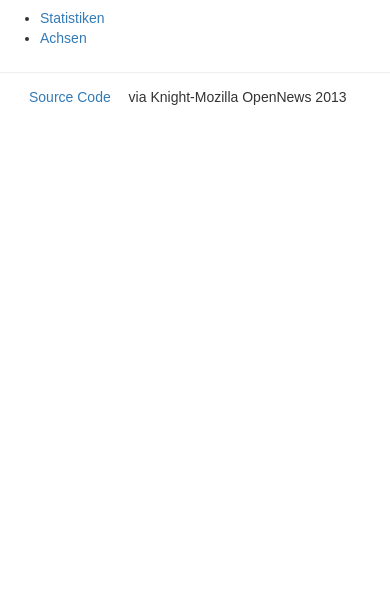
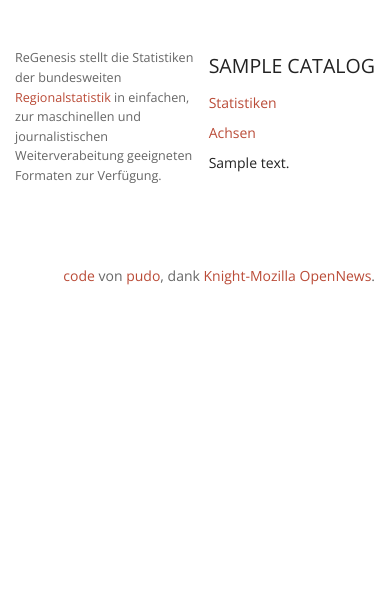
Before and after one commit to pudo/regenesis, a Flask app: template regenesis/templates/catalog/index.html in a window 390 px wide. Shown: the part 132-727 px from the top of the page. Run offline with Flask 2, Linux system fonts and the light colour scheme; the template is opened without the code that fills it: most values are stand-ins (such as "Sample title", 1, 10 or a date in 2020); some libraries are stand-ins or nearby versions.

Commit message:
switch to current blog layout.

```diff
--- /dev/null
+++ b/regenesis/static/css/style.css
@@ -0,0 +1,182 @@
+/*
+ * Palette:
+ *
+ * Purple: #46336B
+ * Red: #BA4B37
+ * Yellow: #F5DE14
+ * Green: #4C9923
+ * Blue: #265475 (Dark: #08c)
+ * #0F81FE
+ */
+
+html, body {
+  background-color: #fff;
+  color: #222;
+  line-height: 1.4em;
+}
+
+body, h1, h2, h3, h4, h5, h6 {
+  font-family: 'Open Sans', sans-serif;
+  font-weight: 400;
+}
+
+@media (min-width: 1200px) {
+  .container {
+    max-width: 940px;
+  }
+}
+
+
+/*
+a {
+  color: #08c;
+}
+
+a:hover, a:active {
+  color: #08c;
+}
+*/
+
+a {
+  color: #BA4B37;
+}
+
+a:hover {
+  text-decoration: none;
+}
+
+ul {
+  list-style-type: square;
+  padding: 0;
+}
+
+li {
+  margin: 0 0 10px;
+}
+
+h1, h2, h3, h4, h5, h6 {
+  font-weight: normal;
+  line-height: 1.8em;
+  margin-bottom: 0.6em;
+}
+
+
+/* Header Area */
+
+header {
+  margin: 2em 0 2em 0;
+}
+
+header h1 {
+  background-image: url(http://assets.pudo.org/img/logo_bigger.png);
+  background-repeat: no-repeat;
+  padding: 0.3em 0 0.2em 3em;
+}
+
+header h1.visible-sm {
+  margin: 0 0.3em 0 0.3em;
+  padding-left: 2.4em;
+}
+
+header h1 a {
+  color: #333;
+}
+
+/* Footer area */
+
+footer {
+  padding: 5em 0 5em 0;
+  color: #666;
+  text-align: right;
+}
+
+
+/* Sidebar */
+
+#sidebar {
+  font-size: 0.9em;
+  color: #666;
+}
+
+#sidebar h3 {
+  font-size: 1.2em;
+  margin: 0.5em 0 0.7em 0;
+  text-transform: lowercase;
+}
+
+#sidebar h3.first {
+  margin-top: 0em;
+}
+
+#sidebar ul {
+  list-style-type: none;
+  margin: 0;
+}
+
+#sidebar ul li {
+  margin: 0 0 0.5em 0;
+}
+
+/* Front page listings */
+
+#page .section {
+  margin: -0.4em 0 2em 0;
+}
+
+#page h2 {
+  margin: 0 0 0.5em 0;
+  text-transform: uppercase;
+  font-size: 1.4em;
+}
+
+#page h3 {
+  margin: 0 0 0.5em 0;
+  text-transform: uppercase;
+  font-size: 1.2em;
+}
+
+#page .entries {
+  list-style-type: none;
+  margin: 0;
+}
+
+#page .entries li {
+  text-indent: -3em;
+  padding-left: 3em;
+}
+
+#page .entries .date {
+  color: #666;
+}
+
+#page .entries .title {
+  font-weight: 600;
+}
+
+/* Post page */
+
+.post-date {
+  color: #666;
+}
+
+.related-posts {
+
+}
+
+#post ul {
+  padding: 0 0 0 2em;
+}
+
+.captioned {
+  margin: 1em 0 1em 0;
+}
+
+.captioned.pull-right {
+  margin: 0em 0em 1em 1em;
+}
+
+.captioned .caption {
+  font-size: 0.9em;
+  margin: 0.5em 0 0 0;
+  color: #666;
+}
--- a/regenesis/static/style/style.css
+++ /dev/null
@@ -1,21 +0,0 @@
-
-body {
-  font-family: OpenSans, sans-serif;
-}
-
-footer {
-  margin: 1em 0 0 0;
-  padding: 1em 0 0 0;
-  border-top: 1px solid #eee;
-}
-
-footer ul {
-  list-style: none;
-  padding: 0;
-  margin: 0;
-}
-
-footer ul li {
-  display: inline;
-  margin: 0 0 0 1em;
-}
--- a/regenesis/templates/catalog/index.html
+++ b/regenesis/templates/catalog/index.html
@@ -5,13 +5,24 @@
 {% endblock %}
 
 {% block content %}
-    <div class="row">
-        <div class="span12">
-          <h1>{{ catalog.title }}</h1>
-          <ul>
-            <li><a href="{{ url_for('statistic.index', catalog=catalog.name) }}">Statistiken</a></li>
-            <li><a href="{{ url_for('dimension.index', catalog=catalog.name) }}">Achsen</a></li>
-          </ul>
-        </div>
+  <div class="row">
+
+    <div class="span9 col-12 col-sm-12 col-lg-9 col-lg-offset-3 pull-right" id="page">
+        <h2>{{ catalog.title }}</h2>
+        <ul class="entries">
+          <li><a href="{{ url_for('statistic.index', catalog=catalog.name) }}">Statistiken</a></li>
+          <li><a href="{{ url_for('dimension.index', catalog=catalog.name) }}">Achsen</a></li>
+        </ul>
+
+        {{content}}
     </div>
+
+    <div class="span3 col-12 col-sm-12 col-lg-3 hidden-print" id="sidebar">
+        <p>
+          ReGenesis stellt die Statistiken der bundesweiten <a href="https://www.regionalstatistik.de/genesis/online/logon">Regionalstatistik</a> in einfachen,
+          zur maschinellen und journalistischen Weiterverabeitung geeigneten Formaten zur
+          Verfügung.
+        </p>
+    </div>
+  </div>
 {% endblock %}
--- a/regenesis/templates/layout.html
+++ b/regenesis/templates/layout.html
@@ -1,58 +1,45 @@
-<!doctype html>
-<!--[if lt IE 7]> <html class="no-js lt-ie9 lt-ie8 lt-ie7" lang="en"> <![endif]-->
-<!--[if IE 7]>    <html class="no-js lt-ie9 lt-ie8" lang="en"> <![endif]-->
-<!--[if IE 8]>    <html class="no-js lt-ie9" lang="en"> <![endif]-->
-<!--[if gt IE 8]><!--> <html class="no-js" lang="en"> <!--<![endif]-->
-<head>
-  <meta charset="utf-8">
-  <meta http-equiv="X-UA-Compatible" content="IE=edge,chrome=1">
+<!DOCTYPE html>
+<html>
+  <head>
+    <meta charset="utf-8">
+    <meta http-equiv="X-UA-Compatible" content="IE=edge,chrome=1">
+    <meta name="viewport" content="width=device-width, initial-scale=1.0">
 
-  <title>{% block title %}Statistik-Viewer{% endblock %} - ReGenesis</title>
-  <meta name="description" content="{% block description %}Maschinenlesbare Datensätze aus dem Fundus der deutschen Bundes- und Regionalstatistik{% endblock %}">
-  <meta name="viewport" content="width=device-width, initial-scale=1.0">
+    <title>{% block title %}Statistik-Viewer{% endblock %} - ReGENESIS</title>
+    <meta name="description" content="{% block description %}Maschinenlesbare Datensätze aus dem Fundus der deutschen Bundes- und Regionalstatistik{% endblock %}">
 
-  <link href="//netdna.bootstrapcdn.com/twitter-bootstrap/2.3.1/css/bootstrap-combined.min.css" rel="stylesheet">
-  <link rel='stylesheet' href='http://fonts.googleapis.com/css?family=Open+Sans:400,300,600,700' type='text/css'>
-  <link rel="stylesheet" href="/static/style/style.css">
-  <link rel="shortcut icon" href="/static/img/favicon.ico" type="image/x-icon" />
-  <script src="http://code.jquery.com/jquery-1.9.1.min.js"></script>
-  <script src="//netdna.bootstrapcdn.com/twitter-bootstrap/2.3.1/js/bootstrap.min.js"></script>
-</head>
-<body>
-  <!--[if lt IE 7]><p class=chromeframe>Your browser is <em>ancient!</em> <a href="http://browsehappy.com/">Upgrade to a different browser</a> or <a href="http://www.google.com/chromeframe/?redirect=true">install Google Chrome Frame</a> to experience this site.</p><![endif]-->
+    <link href="//netdna.bootstrapcdn.com/bootstrap/3.0.0-rc1/css/bootstrap.min.css" rel="stylesheet">
+    <link href="//netdna.bootstrapcdn.com/font-awesome/3.2.1/css/font-awesome.css" rel="stylesheet">
+    <link href='http://fonts.googleapis.com/css?family=Open+Sans:400,300,600,700' rel='stylesheet' type='text/css'>
+    <link href="/static/css/style.css" rel='stylesheet' type='text/css'>
 
-  <div class="navbar navbar-static-top">
-    <div class="navbar-inner">
-      <div class="container">
-        <button type="button" class="btn btn-navbar" data-toggle="collapse" data-target=".nav-collapse">
-          <span class="icon-bar"></span>
-          <span class="icon-bar"></span>
-          <span class="icon-bar"></span>
-        </button>
-        <a class="brand" href="/">ReGenesis</a>
+    <!-- Beautification -->
+    <link rel="shortcut icon" href="http://assets.pudo.org/img/opennews-favicon.ico" type="image/x-icon" />
+  </head>
+  <body class="body-data">
+    <header class="container">
+      <h1><a href="/">ReGenesis</a></h1>
+    </header>
 
-        <div class="nav-collapse collapse">
-          <ul class="nav">
-            <li><a href="#">Kennzahlen</a></li>
-            <li><a href="#">Statistiken</a></li>
-            <li><a href="#">Facetten</a></li>
-          </ul>
-        </div>
-      </div>
+    <div id="airlock" class="container show-grid">
+      {% block content %}This page intentionally left blank{% endblock %}
     </div>
-  </div>
 
-  <div class="container">
-    {% block content %}This page intentionally left blank{% endblock %}
-  </div>
+    <footer class="container hidden-print">
+      <i class="icon-github"></i> <a href="http://github.com/pudo/regenesis">code</a>
+      von <i class="icon-twitter"></i> <a href="http://twitter.com/pudo">pudo</a>,
+      dank <a href="http://mozillaopennews.org">Knight-Mozilla OpenNews</a>.
+    </footer>
 
-  <footer>
-    <div class="container">
-        <ul>
-            <li><a href="http://github.com/pudo/regenesis">Source Code</a></li>
-            <li>via Knight-Mozilla OpenNews 2013</li>
-        </ul>
-    </div>
-  </footer>
-</body>
+    <script>
+      (function(i,s,o,g,r,a,m){i['GoogleAnalyticsObject']=r;i[r]=i[r]||function(){
+      (i[r].q=i[r].q||[]).push(arguments)},i[r].l=1*new Date();a=s.createElement(o),
+      m=s.getElementsByTagName(o)[0];a.async=1;a.src=g;m.parentNode.insertBefore(a,m)
+      })(window,document,'script','//www.google-analytics.com/analytics.js','ga');
+
+      ga('create', 'UA-34039573-5', 'pudo.org');
+      ga('send', 'pageview');
+
+    </script>
+  </body>
 </html>
```
